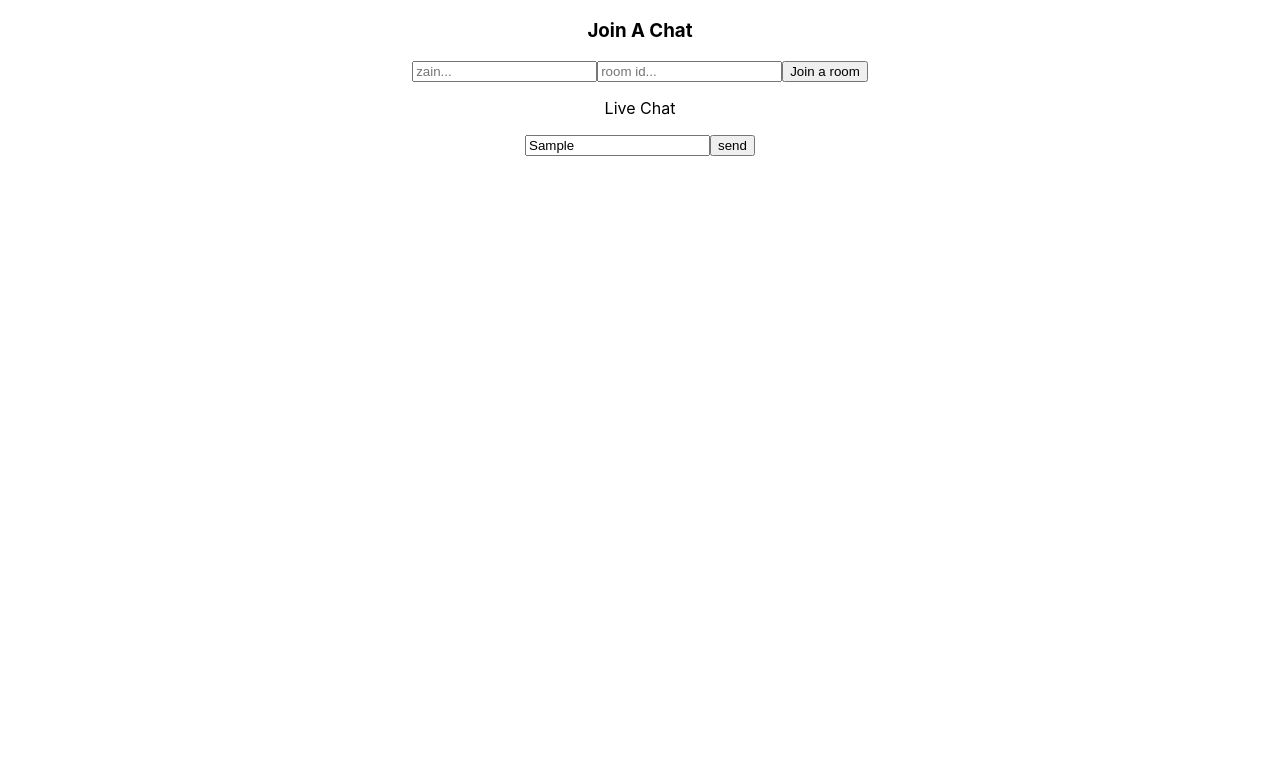
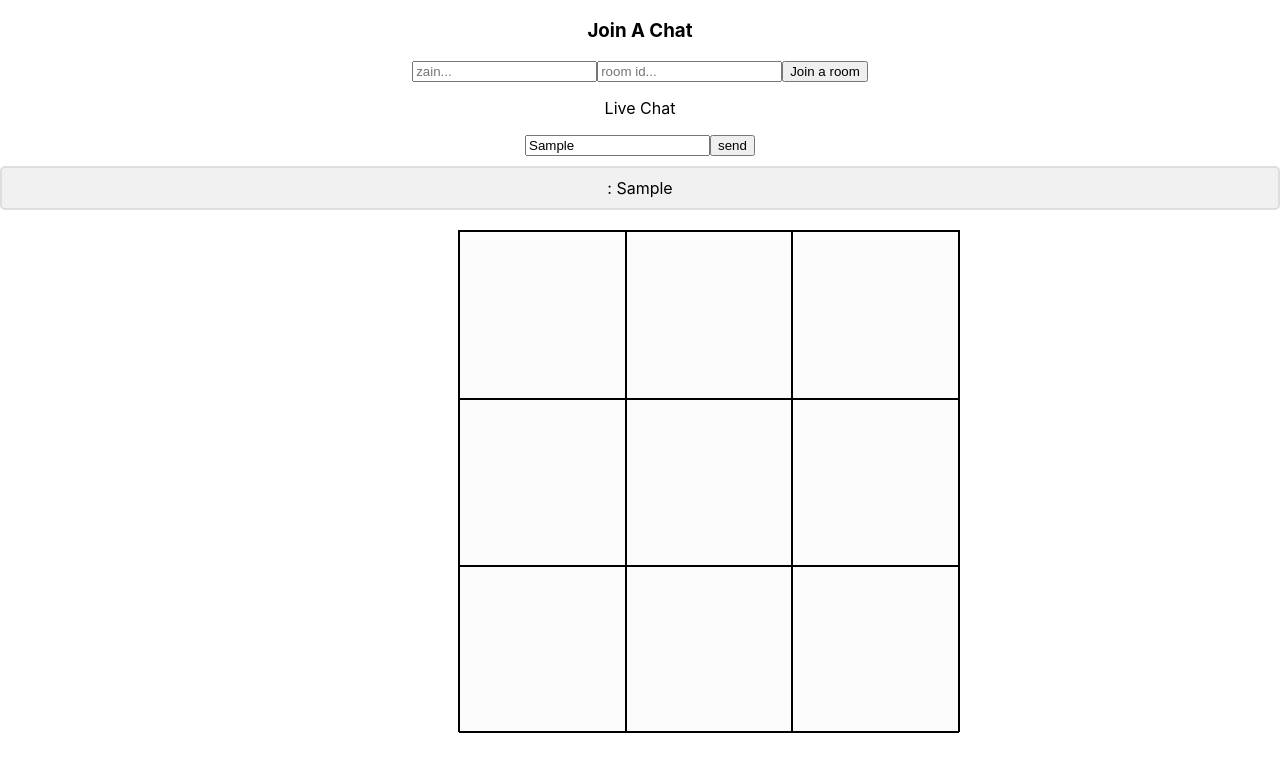
Before and after one commit to nuirat/ASAZ-GAMES, a React (Create React App) app: page / in a window 1280 px wide. Both pictures are taken after typing "Sample" into the empty fields and a click on the button "send". Shown: the top 772 px of the page. Built offline with nearby package versions, Linux system fonts and the light colour scheme; no server answers.

Commit message:
tic tac toe

```diff
--- a/package.json
+++ b/package.json
@@ -10,6 +10,7 @@
     "react-dom": "^18.2.0",
     "react-scripts": "5.0.1",
     "socket.io-client": "^4.5.1",
+    "stream-chat-react": "^9.5.0",
     "web-vitals": "^2.1.4"
   },
   "scripts": {
--- a/src/App.css
+++ b/src/App.css
@@ -12,7 +12,56 @@
     animation: App-logo-spin infinite 20s linear;
   }
 }
+.Messages{
+  border: 2px solid #dedede;
+  background-color: #f1f1f1;
+  border-radius: 5px;
+  padding: 10px;
+  margin: 10px 0;
+}
 
+.Game{
+  padding: 10px;
+  width: 50%;
+margin-left: 35%;
+margin-right: 25%;
+}
+.board-container {
+  width: 500px;
+  height: 500px;
+  background-color: rgb(252, 252, 252);
+  border: 1px solid black;
+  display: flex;
+  flex-direction: column;
+}
+
+.row {
+  flex: 33%;
+  display: flex;
+  flex-direction: row;
+}
+
+.square {
+  flex: 33%;
+  height: 100%;
+  border: 1px solid black;
+  cursor: pointer;
+  display: grid;
+  place-items: center;
+  font-size: 30px;
+  color: black;
+  font-family: Arial, Helvetica, sans-serif;
+}
+
+.square:active {
+  background-color: lightgray;
+}
+
+h4 {
+  font-family: Arial, Helvetica, sans-serif;
+  color: white;
+  font-size: 30px;
+}
 .App-header {
   background-color: #282c34;
   min-height: 100vh;
--- a/src/App.js
+++ b/src/App.js
@@ -2,6 +2,7 @@ import './App.css';
 import io from 'socket.io-client'
 import {useState} from 'react'
 import Chat from './components/Chat';
+import Game from './components/Game';
 function App() {
   const [user,setUser] = useState('')
   const [room,setRoom] = useState('')
@@ -18,6 +19,7 @@ function App() {
     <input  type = "text" placeholder = "room id..." value={room} onChange = { (e) => setRoom(e.target.value)}/>
     <button onClick={joinRoom}>Join a room</button>
     <Chat socket = {socket} user = {user} room = {room}/>
+    <Game socket = {socket} user = {user} room = {room}/>
     </div>
   );
 }
--- a/src/components/Board.js
+++ b/src/components/Board.js
@@ -1,32 +1,100 @@
-// import React from "react";
-// import { useState } from "react";
-// import Square from "./Square";
+import React from "react";
+import { useState, useEffect } from "react";
+import Square from "./Square";
 
-// export default function Board() {
-// const [board , setBoard] = useState(['','','','','','','','',''])
-// const chooseSquare = (square) =>{
-//     board[square]
+export default function Board({ socket, user, room,result,setResult }) {
+  const [board, setBoard] = useState(["", "", "", "", "", "", "", "", ""]);
+  const [player, setPlayer] = useState("X");
+  const [turn, setTurn] = useState("X");
+  const Patterns = [
+    [0, 1, 2],
+    [3, 4, 5],
+    [6, 7, 8],
+    [0, 3, 6],
+    [1, 4, 7],
+    [2, 5, 8],
+    [0, 4, 8],
+    [2, 4, 6],
+  ];
+  useEffect(() => {
+    checkIfTie();
+    checkWin();
+  }, [board]);
+  const checkWin = () => {
+    Patterns.forEach((currPattern) => {
+      const firstPlayer = board[currPattern[0]];
+      if (firstPlayer == "") return;
+      let foundWinningPattern = true;
+      currPattern.forEach((index) => {
+        if (board[index] != firstPlayer) {
+          foundWinningPattern = false;
+        }
+      });
 
-// }
+      if (foundWinningPattern) {
+        setResult({ winner: board[currPattern[0]], state: "won" });
+      }
+    });
+  };
 
-//     return (
-//     <div className="board-container">
-//         <div>
-//             <Square chooseSquare = {chooseSquare}/>
-//             <Square chooseSquare = {chooseSquare}/>
-//             <Square chooseSquare = {chooseSquare}/>
-//         </div>
-//         <div>
-//             <Square chooseSquare = {chooseSquare}/>
-//             <Square chooseSquare = {chooseSquare}/>
-//             <Square chooseSquare = {chooseSquare}/>
-//         </div>
-//         <div>
-//             <Square chooseSquare = {chooseSquare}/>
-//             <Square chooseSquare = {chooseSquare}/>
-//             <Square chooseSquare = {chooseSquare}/>
-//         </div>
-//     </div>
+  const checkIfTie = () => {
+    let filled = true;
+    board.forEach((square) => {
+      if (square == "") {
+        filled = false;
+      }
+    });
 
-//     );
-//   }
+    if (filled) {
+      setResult({ winner: "none", state: "tie" });
+    }
+  };
+  const chooseSquare = async (square) => {
+    const messageData = {
+      room: room,
+      author: user,
+      message: { square, player },
+    };
+    if (player === turn && board[square] === "") {
+      await socket.emit("sendMessage", messageData);
+      setTurn(player === "X" ? "O" : "X");
+      setBoard(
+        board.map((b, index) => {
+          if (index == square && b == "") return player;
+          return b;
+        })
+      );
+    }
+  };
+  socket.on("receive_message", (data) => {
+    const currentPlayer = data.message.player == "X" ? "O" : "X";
+    setPlayer(currentPlayer);
+    setTurn(currentPlayer);
+    setBoard(
+      board.map((b, index) => {
+        if (index == data.message.square && b == "") return data.message.player;
+        return b;
+      })
+    );
+  });
+
+  return (
+    <div className="board-container">
+      <div className="row">
+        <Square chooseSquare={() => chooseSquare(0)} value={board[0]} />
+        <Square chooseSquare={() => chooseSquare(1)} value={board[1]} />
+        <Square chooseSquare={() => chooseSquare(2)} value={board[2]} />
+      </div>
+      <div className="row">
+        <Square chooseSquare={() => chooseSquare(3)} value={board[3]} />
+        <Square chooseSquare={() => chooseSquare(4)} value={board[4]} />
+        <Square chooseSquare={() => chooseSquare(5)} value={board[5]} />
+      </div>
+      <div className="row">
+        <Square chooseSquare={() => chooseSquare(6)} value={board[6]} />
+        <Square chooseSquare={() => chooseSquare(7)} value={board[7]} />
+        <Square chooseSquare={() => chooseSquare(8)} value={board[8]} />
+      </div>
+    </div>
+  );
+}
--- a/src/components/Chat.js
+++ b/src/components/Chat.js
@@ -1,38 +1,60 @@
 import React, { useEffect, useState } from "react";
-
-
-export default function Chat({socket , user , room}){
-const [currentMessage, setCurrentMessage ] = useState('')
-const sendMessage = async ()=> {
-    if(currentMessage !== ''){
+export default function Chat({ socket, user, room }) {
+  const [currentMessage, setCurrentMessage] = useState("");
+  const [messages, setMessages] = useState([]);
+  const sendMessage = async () => {
+    if (currentMessage !== "") {
       const messageData = {
-            room : room,
-            author : user ,
-            message : currentMessage,
+        room: room,
+        author: user,
+        message: currentMessage,
         time:
-            new Date(Date.now()).getHours() + ":" + new Date(Date.now()).getMinutes()
+          new Date(Date.now()).getHours() +
+          ":" +
+          new Date(Date.now()).getMinutes(),
+      };
+      let newMessages = [...messages];
+      newMessages.push(messageData);
+      setMessages(newMessages);
+      await socket.emit("sendMessage", messageData);
     }
-        await socket.emit("sendMessage", messageData)
-    }
-
-}
+  };
 
   useEffect(() => {
     socket.on("receive_message", (data) => {
+      let newMessages = [...messages];
+      newMessages.push(data);
+      setMessages(newMessages);
       console.log(data);
       //   setMessageList((list) => [...list, data]);
     });
   }, [socket]);
 
-    return <div>
+  return (
+    <div>
       <div className="chat-header">
         <p>Live Chat</p>
       </div>
       <div className="chat-body"></div>
       <div className="chat-footer">
-            <input type="text" value = {currentMessage} placeholder = "Hey..."  onChange = { (e) =>{setCurrentMessage(e.target.value)} }/>
+        <input
+          type="text"
+          value={currentMessage}
+          placeholder="Hey..."
+          onChange={(e) => {
+            setCurrentMessage(e.target.value);
+          }}
+        />
         <button onClick={sendMessage}>send</button>
       </div>
+      <div className="Messages">
 
+        {messages.map((m) => (
+          <div>
+            {m.author} : {m.message}
           </div>
+        ))}
+      </div>
+    </div>
+  );
 }
--- a/src/components/Game.js
+++ b/src/components/Game.js
@@ -1,13 +1,24 @@
-// import react from 'react'
-// import { useState } from 'react';
-// import Board from './Board';
+import react from "react";
+import { useState } from "react";
+import Board from "./Board";
 
+export default function Game({ socket, user, room }) {
+  const [result, setResult] = useState({ winner: "none", state: "none" });
+ const resetGame=()=>{
+   setResult({ winner: "none", state: "none" })
+  }
+  return (
+    <div className="Game">
+      <Board
+        socket={socket}
+        user={user}
+        room={room}
+        result={result}
+        setResult={setResult}
+      />
+       {result.state === "won" && <div> {result.winner} Won The Game</div>}
 
-// export default function Game() {
-
-
-//     return  <div><Board/></div>
-
-
-
-//   }
+      {result.state === "tie" && <div> Game Tieds</div>}
+    </div>
+  );
+}
--- a/src/components/Square.js
+++ b/src/components/Square.js
@@ -1,10 +1,10 @@
-// import React from "react";
-// import { useState } from "react";
+import React from "react";
+import { useState } from "react";
 
-// export default function Square() {
+export default function Square({chooseSquare,value}) {
 
 
-//     return (
-//     <span> x </span>
-//     );
-//   }
+    return (
+    <span className="square" onClick={chooseSquare}>{value} </span>
+    );
+  }
```
Also changed, not shown: 1 other file (tests, documents, lock files or other folders). Lines whose indentation alone changed are shown as unchanged.
